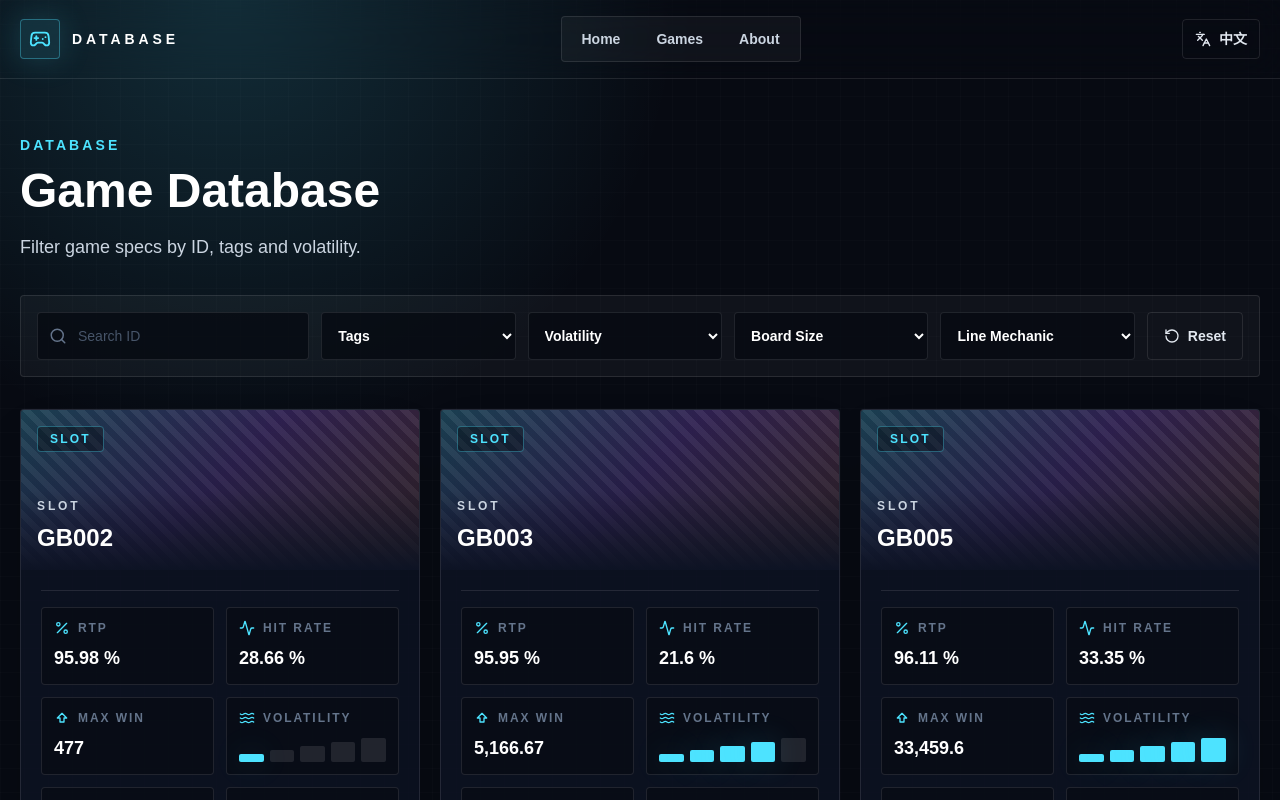
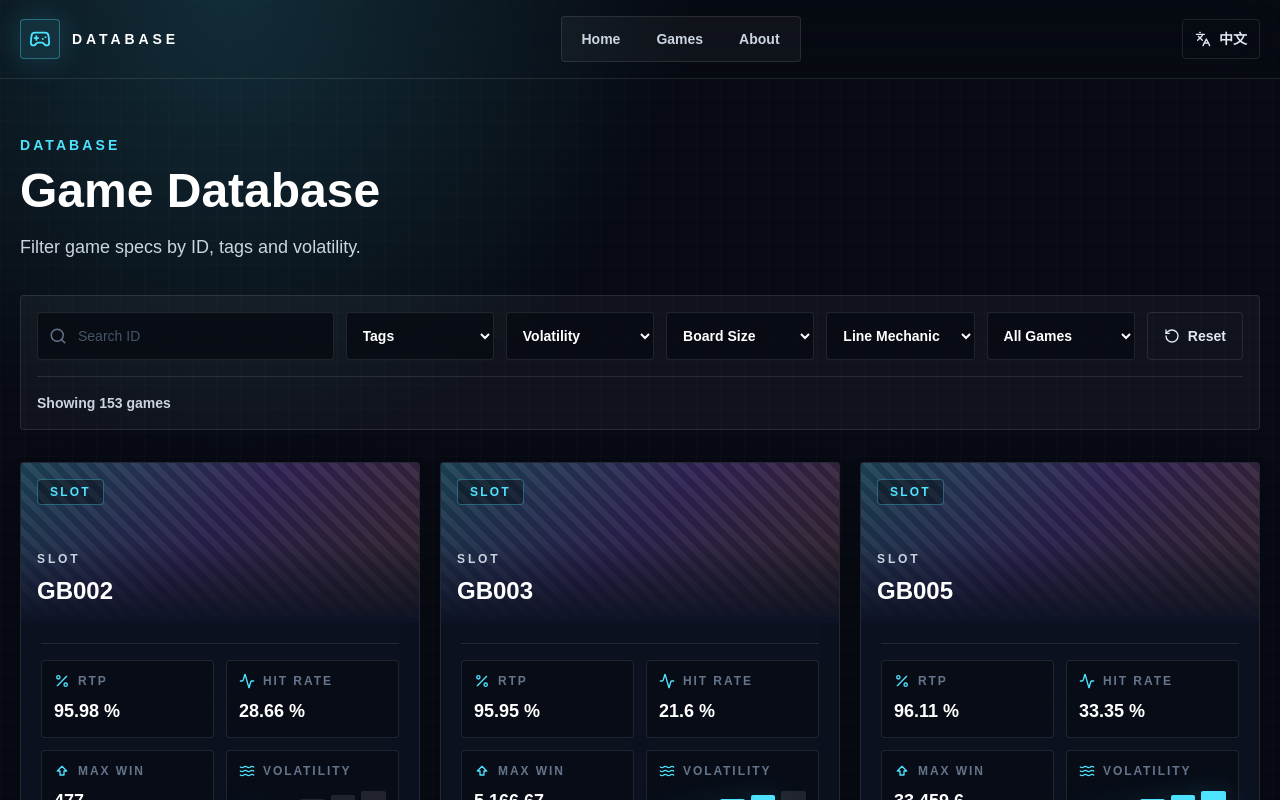
Before and after one commit to alice90426/GameDatabase, a Next.js app: page /en/games in a window 1280 px wide. Shown: the top 800 px of the page. Built offline with nearby package versions, Linux system fonts and the light colour scheme.

Commit message:
[Update]

```diff
--- a/src/components/game-filters.tsx
+++ b/src/components/game-filters.tsx
@@ -19,7 +19,6 @@ type GameFiltersProps = {
 
 export function GameFilters({
   games,
-  genres,
   volatilities,
   boardSizes,
   lineMechanics,
@@ -33,11 +32,12 @@ export function GameFilters({
   const [boardSize, setBoardSize] = useState("all");
   const [lineMechanic, setLineMechanic] = useState("all");
   const [tag, setTag] = useState("all");
+  const [demoOnly, setDemoOnly] = useState("all");
 
-  const filteredGames = useMemo(() => {
+  type FilterKey = "tag" | "volatility" | "boardSize" | "lineMechanic" | "demo";
+
+  function matchesGame(game: Game, ignoredFilter?: FilterKey) {
     const normalizedQuery = query.trim().toLowerCase();
-
-    return games.filter((game) => {
     const volatilityLevel = getVolatilityLevel(game.volatility);
     const searchable = [
       game.id,
@@ -48,23 +48,105 @@ export function GameFilters({
       game.boardSize,
       game.lineMechanic,
       ...game.tags,
-        String(volatilityLevel),
+      game.demoUrl ? "demo" : "",
+      String(volatilityLevel)
     ]
       .join(" ")
       .toLowerCase();
 
     const matchesQuery =
       normalizedQuery.length === 0 || searchable.includes(normalizedQuery);
-      const matchesGenre = genre === "all" || game.genre.includes(genre);
     const matchesVolatility =
-        volatility === "all" || volatilityLevel === volatility;
-      const matchesBoardSize = boardSize === "all" || game.boardSize === boardSize;
-      const matchesLineMechanic = lineMechanic === "all" || game.lineMechanic === lineMechanic;
-      const matchesTags = tag === "all" || game.tags.includes(tag);
+      ignoredFilter === "volatility" ||
+      volatility === "all" ||
+      volatilityLevel === volatility;
+    const matchesBoardSize =
+      ignoredFilter === "boardSize" ||
+      boardSize === "all" ||
+      game.boardSize === boardSize;
+    const matchesLineMechanic =
+      ignoredFilter === "lineMechanic" ||
+      lineMechanic === "all" ||
+      game.lineMechanic === lineMechanic;
+    const matchesTags =
+      ignoredFilter === "tag" || tag === "all" || game.tags.includes(tag);
+    const matchesDemo =
+      ignoredFilter === "demo" || demoOnly === "all" || Boolean(game.demoUrl);
 
-      return matchesQuery && matchesGenre && matchesVolatility && matchesBoardSize && matchesLineMechanic && matchesTags;
-    });
-  }, [games, genre, query, volatility, boardSize, lineMechanic, tag]);
+    return (
+      matchesQuery &&
+      matchesVolatility &&
+      matchesBoardSize &&
+      matchesLineMechanic &&
+      matchesTags &&
+      matchesDemo
+    );
+  }
+
+  const filteredGames = useMemo(
+    () => games.filter((game) => matchesGame(game)),
+    [games, query, volatility, boardSize, lineMechanic, tag, demoOnly]
+  );
+
+  const availableTags = useMemo(
+    () =>
+      Array.from(
+        new Set(
+          games
+            .filter((game) => matchesGame(game, "tag"))
+            .flatMap((game) => game.tags)
+        )
+      ).sort(),
+    [games, query, volatility, boardSize, lineMechanic, demoOnly]
+  );
+
+  const availableVolatilities = useMemo(() => {
+    const values = new Set(
+      games
+        .filter((game) => matchesGame(game, "volatility"))
+        .map((game) => getVolatilityLevel(game.volatility))
+    );
+
+    return volatilities.filter((value) => values.has(value));
+  }, [games, volatilities, query, boardSize, lineMechanic, tag, demoOnly]);
+
+  const availableBoardSizes = useMemo(
+    () =>
+      boardSizes.filter((value) =>
+        games
+          .filter((game) => matchesGame(game, "boardSize"))
+          .some((game) => game.boardSize === value)
+      ),
+    [games, boardSizes, query, volatility, lineMechanic, tag, demoOnly]
+  );
+
+  const availableLineMechanics = useMemo(
+    () =>
+      lineMechanics.filter((value) =>
+        games
+          .filter((game) => matchesGame(game, "lineMechanic"))
+          .some((game) => game.lineMechanic === value)
+      ),
+    [games, lineMechanics, query, volatility, boardSize, tag, demoOnly]
+  );
+
+  const hasAvailableDemo = useMemo(
+    () =>
+      games
+        .filter((game) => matchesGame(game, "demo"))
+        .some((game) => game.demoUrl),
+    [games, query, volatility, boardSize, lineMechanic, tag]
+  );
+  const demoFilterLabel =
+    locale === "zh" ? "\u6709 Demo" : "Has demo";
+
+  function keepSelectedOption(options: string[], selectedValue: string) {
+    if (selectedValue === "all" || options.includes(selectedValue)) {
+      return options;
+    }
+
+    return [selectedValue, ...options];
+  }
 
   function resetFilters() {
     setQuery("");
@@ -73,12 +155,13 @@ export function GameFilters({
     setVolatility("all");
     setBoardSize("all");
     setLineMechanic("all");
+    setDemoOnly("all");
   }
 
   return (
     <div className="space-y-8">
       <section className="rounded border border-white/10 bg-white/[0.04] p-4">
-        <div className="grid gap-3 lg:grid-cols-[1.4fr_1fr_1fr_1fr_1fr_auto]">
+        <div className="grid gap-3 lg:grid-cols-[2fr_1fr_1fr_1fr_1fr_1fr_auto]">
           <label className="relative">
             <span className="sr-only">{dictionary.games.search}</span>
             <Search
@@ -96,7 +179,7 @@ export function GameFilters({
           <SelectFilter
             label={dictionary.common.tags}
             value={tag}
-            options={["all", ...tags]}
+            options={["all", ...keepSelectedOption(availableTags, tag)]}
             getLabel={(value) =>
               value === "all" ? dictionary.common.tags : value
             }
@@ -105,7 +188,13 @@ export function GameFilters({
           <SelectFilter
             label={dictionary.features.volatility}
             value={String(volatility)}
-            options={["all", ...volatilities.map(String)]}
+            options={[
+              "all",
+              ...keepSelectedOption(
+                availableVolatilities.map(String),
+                String(volatility)
+              )
+            ]}
             getLabel={(value) =>
               value === "all"
                 ? dictionary.features.volatility
@@ -120,7 +209,7 @@ export function GameFilters({
           <SelectFilter
             label={dictionary.features.boardSize}
             value={String(boardSize)}
-            options={["all", ...boardSizes]}
+            options={["all", ...keepSelectedOption(availableBoardSizes, boardSize)]}
             getLabel={(value) =>
               value === "all"
                 ? dictionary.features.boardSize
@@ -131,13 +220,30 @@ export function GameFilters({
           <SelectFilter
             label={dictionary.features.lineMechanic}
             value={String(lineMechanic)}
-            options={["all", ...lineMechanics]}
+            options={[
+              "all",
+              ...keepSelectedOption(availableLineMechanics, lineMechanic)
+            ]}
             getLabel={(value) =>
               value === "all"
                 ? dictionary.features.lineMechanic
                 : value
             }
             onChange={setLineMechanic}
+          />
+          <SelectFilter
+            label={demoFilterLabel}
+            value={demoOnly}
+            options={[
+              "all",
+              ...(hasAvailableDemo || demoOnly === "demo" ? ["demo"] : [])
+            ]}
+            getLabel={(value) =>
+              locale === "en" ?
+                (value === "all" ? "All Games" : "Demo Only") :
+                (value === "all" ? "所有遊戲" : "可試玩遊戲")
+            }
+            onChange={setDemoOnly}
           />
 
           <button
@@ -148,6 +254,11 @@ export function GameFilters({
             <RotateCcw size={16} />
             {dictionary.common.reset}
           </button>
+        </div>
+        <div className="mt-4 border-t border-white/10 pt-4 text-sm font-bold text-slate-300">
+          {locale === "zh"
+            ? `目前顯示 ${filteredGames.length}  款遊戲`
+            : `Showing ${filteredGames.length}  games`}
         </div>
       </section>
 
```
Also changed, not shown: 2 other files (tests, documents, lock files or other folders). Lines whose indentation alone changed are shown as unchanged.
